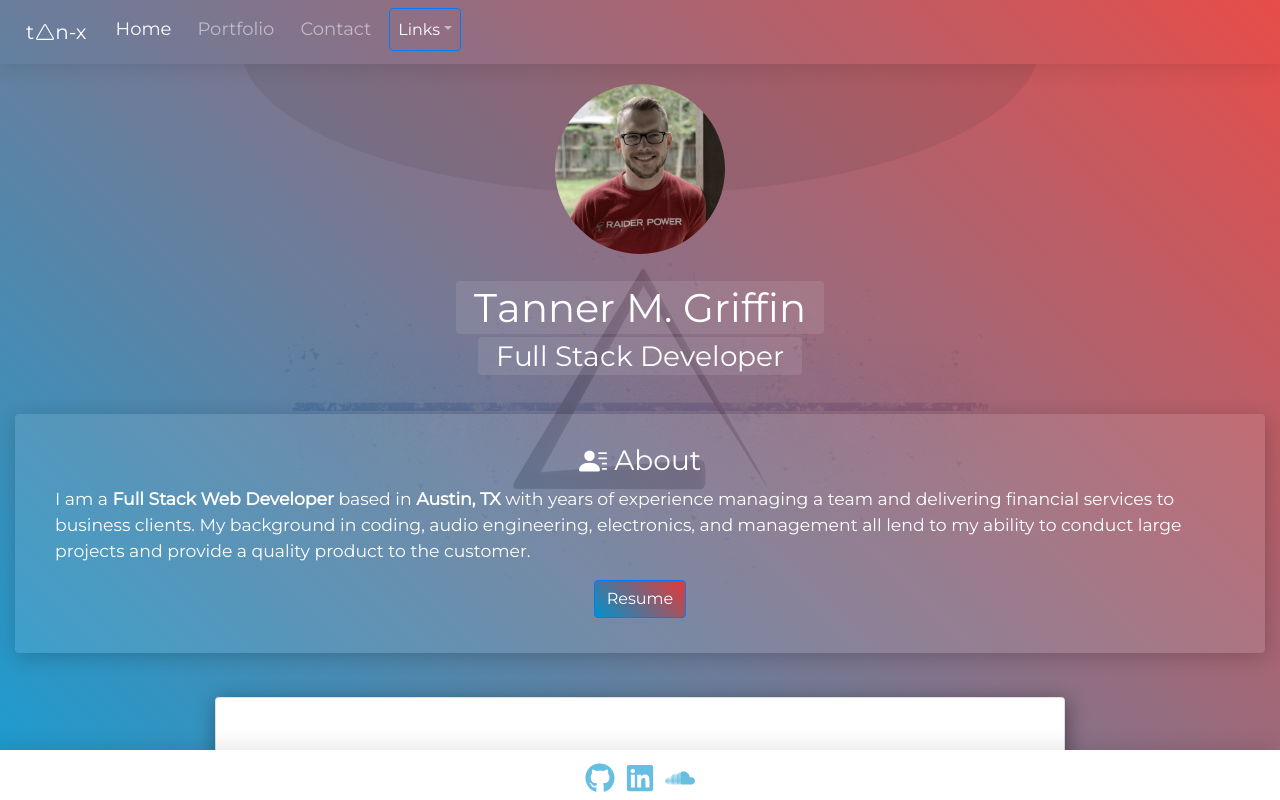
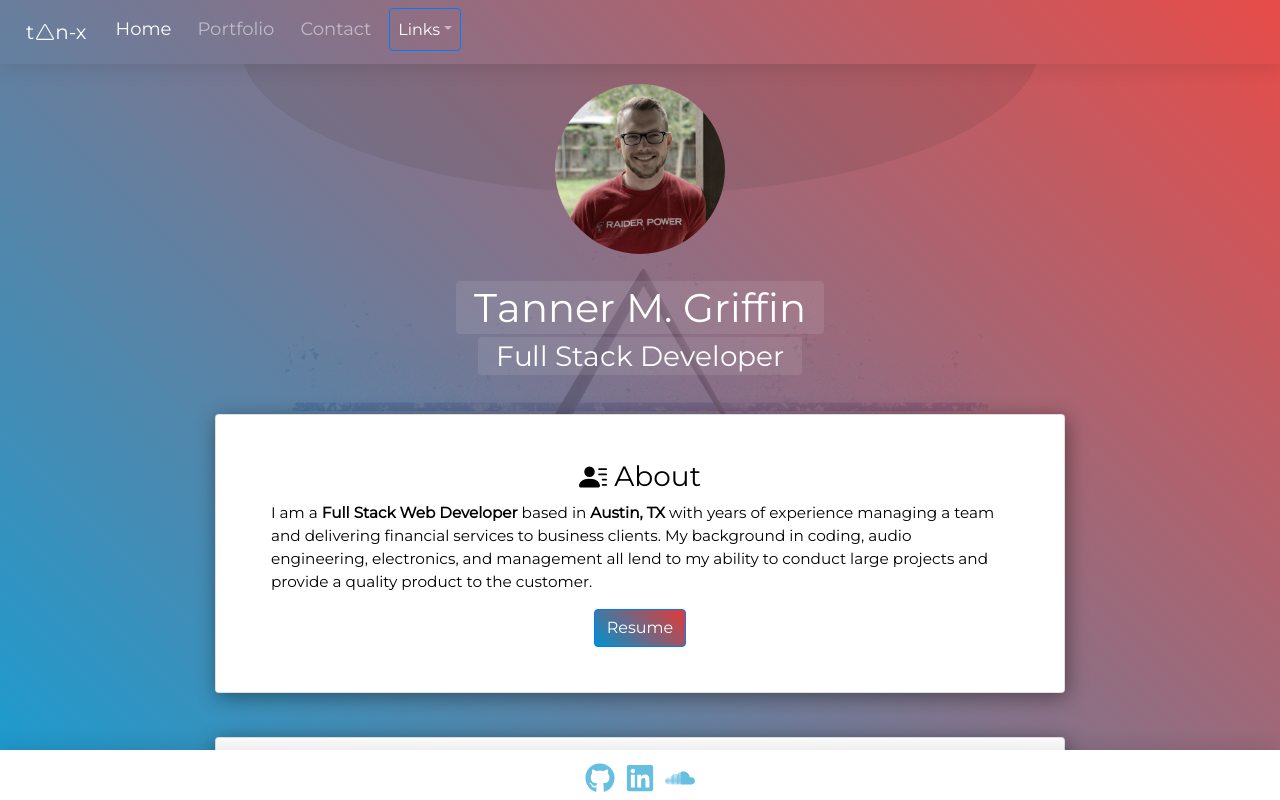
Before and after one commit to tan-x/portfolio-nextjs, a Next.js app: page / in a window 1280 px wide. Built offline with nearby package versions, Linux system fonts and the light colour scheme.

Commit message:
Refactored and implemented AboutCard component to reduce code on index page

```diff
--- a/components/AboutCard.js
+++ b/components/AboutCard.js
@@ -1,81 +1,43 @@
-// import React from 'react';
-import { useRouter } from 'next/router';
-import Link from 'next/link';
-import { useState, useEffect } from 'react';
-import { Dropdown, Card, OverlayTrigger, Tooltip } from 'react-bootstrap';
-import { FaReact, FaNodeJs, FaCss3Alt, FaGithub } from 'react-icons/fa';
-import { DiJavascript, DiCss3, DiMongodb } from 'react-icons/di';
+import { Card } from 'react-bootstrap';
 import { BsFillPersonLinesFill } from 'react-icons/bs';
-import firebase from '../assets/images/icons8-firebase.svg';
-import sequelize from '../assets/images/sequelize.png';
-import Fade from 'react-reveal/Fade';
-import Slide from 'react-reveal/Slide';
-import useWidth from './hooks/useWidth';
-
-// import styles from './PortfolioHome.module.css'
 
 export default function AboutCard(props) {
-  //   const [navState, setNavState] = useState(false);
-  //   const route = useRouter().route;
-  //   console.log(route);
-  const [hover, setHover] = useState({ right: '-10%', filter: 'opacity(80%)' });
-
-  const width = useWidth();
-
 	return (
-    <>
-      {/* // <Fade left={props.left} right={props.right} duration={props.right ? 900 : 500}></Fade> */}
-      {/* <Link href={props.link}> */}
-      <Card className='portfolio-card clickable'>
+		<Card className='tech-card'>
 			<Card.Body className='port-card-body'>
-          {/* <div className='port-body-hidden'> */}
-          {/* <div
+				<div
 					style={{
-										height: '100%',
+						height: 'fit-content',
 						width: '100%',
 						display: 'flex',
 						flexDirection: 'column',
 						justifyContent: 'space-around',
-										padding: '20px',
+						padding: '20px 10px',
 					}}
-								> */}
-          {/* <div>
+				>
+					<div>
 						<h2 style={{ margin: '0 9px 5px' }}>{props.title}</h2>
-									</div> */}
+					</div>
 
 					{/* copy */}
-          {/* <section
-            className='flex-column col-xl justify-content-xl-around'
-            id='about'
-          >
+					<section className='flex-column col-xl justify-content-xl-around' id='about'>
 						<header>
 							<h3>
 								<BsFillPersonLinesFill style={{ margin: '0 0 3px' }} /> About
 							</h3>
 						</header>
 						<p>
-              I am a <b>Full Stack Web Developer</b> based in <b>Austin, TX</b>{' '}
-              with years of experience managing a team and delivering financial
-              services to business clients. My background in coding, audio
-              engineering, electronics, and management all lend to my ability to
-              conduct large projects and provide a quality product to the
-              customer.
+							I am a <b>Full Stack Web Developer</b> based in <b>Austin, TX</b> with years of experience
+							managing a team and delivering financial services to business clients. My background in
+							coding, audio engineering, electronics, and management all lend to my ability to conduct
+							large projects and provide a quality product to the customer.
 						</p>
-            <a
-              className='btn btn-primary'
-              href='/TGriffin_resume.pdf'
-              target='_blank'
-            >
+						<a className='btn btn-primary' href='/TGriffin_resume.pdf' target='_blank'>
 							Resume
 						</a>
-          </section> */}
-          {/* </div> */}
-          {/* <Slide right when={hover}> */}
-          {/* </Slide> */}
-          {/* </div> */}
+					</section>
+				</div>
 			</Card.Body>
 		</Card>
-      {/* </Link> */}
-    </>
 	);
 }
--- a/pages/index.js
+++ b/pages/index.js
@@ -3,9 +3,10 @@ import { useEffect, useState } from 'react';
 import Flip from 'react-reveal/Flip';
 import Fade from 'react-reveal/Fade';
 import Slide from 'react-reveal/Slide';
-import Head from '../components/HeadData'
+import Head from '../components/HeadData';
 import Nav from '../components/Nav';
-import TechCard from '../components/TechCard'
+import AboutCard from '../components/AboutCard';
+import TechCard from '../components/TechCard';
 import { isMobile } from 'react-device-detect';
 const PortfolioHome = dynamic(() => import('../components/PortfolioHome'), {
 	ssr: false,
@@ -16,14 +17,14 @@ import Footer from '../components/Footer';
 export default function Home() {
 	const [containermain, setContainermain] = useState('container-main flex-column');
 	const [scroll, setScroll] = useState(false);
-  const [header, setHeader] = useState(-120)
+	const [header, setHeader] = useState(-120);
 
 	useEffect(() => {
 		console.log(isMobile);
 		if (isMobile) {
 			setContainermain('container-main flex-column ios');
 		}
-	setHeader(30)
+		setHeader(30);
 	}, []);
 
 	const handleScroll = () => {
@@ -32,25 +33,20 @@ export default function Home() {
 		}
 		if (Nav.navState) {
 		}
-  }
+	};
 
 	return (
 		<>
-      <Head/>
+			<Head />
 			<div id='background'>
-        <Nav scroll={scroll} setscroll={setScroll}/>
+				<Nav scroll={scroll} setscroll={setScroll} />
 				<div className='scrollcontainer' onScroll={handleScroll}>
 					<main className={containermain} id='index'>
 						{/* <!-- Header --> */}
 						<header className='masthead'>
-				<div className='mastheadback' style={{top: header}}/>
-              {/* <Flip top cascade> */}
+							<div className='mastheadback' style={{ top: header }} />
 							<Slide top duration={2000}>
-                <img
-                  className='profile-img'
-                  src='/images/profile.jpg'
-                  alt='Profile Picture'
-                />
+								<img className='profile-img' src='/images/profile.jpg' alt='Profile Picture' />
 							</Slide>
 							<section className='intro-text'>
 								<h1>
@@ -60,8 +56,6 @@ export default function Home() {
 										</span>
 									</Flip>
 								</h1>
-                {/* <div className='border-top'></div> */}
-
 								<h3>
 									<Flip left cascade>
 										<span className='boxitem2 rounded' id='dev'>
@@ -70,90 +64,14 @@ export default function Home() {
 									</Flip>
 								</h3>
 							</section>
-              {/* </Flip> */}
 						</header>
 						<div className='container flex-column'>
 							<Fade>
 								<div className='row justify-content-xl-center'>
-                  {/* <!-- Main/About --> */}
-                  <Fade>
-                    <section
-                      className='content-main flex-column boxitem rounded col-xl justify-content-xl-around'
-                      id='about'
-                    >
-                      <header>
-                        <h3>
-                          <BsFillPersonLinesFill
-                            style={{ margin: '0 0 3px' }}
-                          />{' '}
-                          About
-                        </h3>
-                      </header>
-                      <p>
-                        I am a <b>Full Stack Web Developer</b> based in{' '}
-                        <b>Austin, TX</b> with years of experience managing a
-                        team and delivering financial services to business
-                        clients. My background in coding, audio engineering,
-                        electronics, and management all lend to my ability to
-                        conduct large projects and provide a quality product to
-                        the customer.
-                      </p>
-                      <a
-                        className='btn btn-primary'
-                        href='/TGriffin_resume.pdf'
-                        target='_blank'
-                      >
-                        Resume
-                      </a>
-                    </section>
-
-
-
-                    {/* <!-- Services  --> */}
-                    {/* <section
-											className='content-main flex-column boxitem rounded col-xl justify-content-xl-around'
-											id='services'
-										>
-											<header>
-												<h3>
-													<FaHandshake /> Services
-												</h3>
-											</header>
-											<h4>Front End Development</h4>
-											<p>
-												Lorem ipsum dolor sit amet, consectetur adipiscing elit. Pellentesque mollis
-												varius mauris pharetra euismod. Donec id congue dui.
-											</p>
-											<h4>UI/UX Design</h4>
-											<p>
-												Donec pharetra, lorem. Lorem ipsum dolor sit amet, consectetur adipiscing
-												elit. Integer id tempus nisi. In vel metus diam.
-											</p>
-										</section> */}
-                  </Fade>
+									<AboutCard />
 								</div>
-
 								<TechCard />
 								<div className='row justify-content-xl-center'>
-
-                  {/* <!-- Portfolio Intro --> */}
-                  {/* <section
-									className='content-main flex-column boxitem rounded col-xl justify-content-xl-around'
-									id='portfolioBtm'
-								>
-									<header>
-										<h3>
-											<FaBookOpen /> Portfolio
-										</h3>
-									</header>
-									<p>
-										Lorem ipsum dolor sit amet, consectetur adipiscing elit. Maecenas porta
-										elementum tempus. Sed non ligula dignissim, sollicitudin orci eget, luctus ex.
-									</p>
-									<form method='get' action='/portfolio'>
-										<button className='btn btn-primary'>Click Here</button>
-									</form>
-								</section> */}
 									<PortfolioHome
 										link='/portfolio'
 										left={true}
--- a/pages/portfolio/index.js
+++ b/pages/portfolio/index.js
@@ -29,7 +29,7 @@ export default function Portfolio() {
 
 	return (
 		<>
-			<Head/>
+			<Head />
 			<div id='background'>
 				<Nav scroll={scroll} setscroll={setScroll} />
 				<div className='scrollcontainer' onScroll={handleScroll}>
--- a/styles/style.css
+++ b/styles/style.css
@@ -585,6 +585,10 @@ p {
 	margin: 2vh 0;
 }
 
+#about > p {
+	font-size: calc(14px + .1vw);
+}
+
 .tech-icon {
 	margin: 0 8px;
 	font-size: calc(20px + .5vw);
```
Lines whose indentation alone changed are shown as unchanged.
